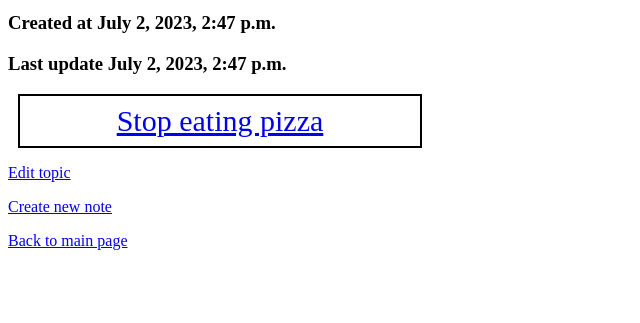
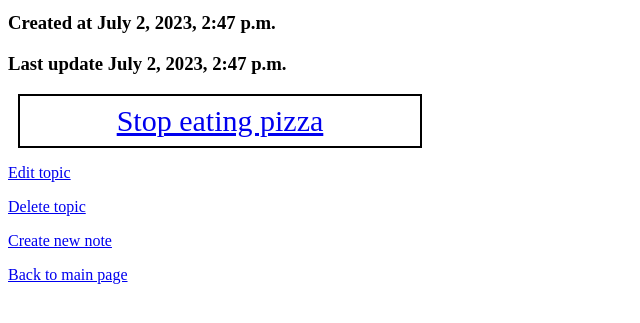
Before and after one commit to Neeyo1/first-website, a Django app: page /notes/topic/2/ in a window 1280 px wide. Shown: the part 142-465 px from the top of the page, without its empty margins (0-640 px from the left). Run offline with Django 3.2, Linux system fonts and the light colour scheme; data comes from the database, SQL or seed files in the repository; both versions use the stored data as it was after the commit.

Commit message:
topic and note delete function

```diff
--- a/firstwebsite/notes/templates/notes/note_detail.html
+++ b/firstwebsite/notes/templates/notes/note_detail.html
@@ -8,5 +8,8 @@
     <a href="/notes/note/edit/{{ note.id}}">Edit note</a>
 </p>
 <p>
+    <a href="/notes/note/delete/{{ note.id}}">Delete note</a>
+</p>
+<p>
     <a href="/notes/topic/{{ note.topic.id }}/">Back to topic</a>
 </p>
--- a/firstwebsite/notes/templates/notes/topic_detail.html
+++ b/firstwebsite/notes/templates/notes/topic_detail.html
@@ -17,6 +17,9 @@
     <a href="/notes/topic/edit/{{ topic.id}}">Edit topic</a>
 </p>
 <p>
+    <a href="/notes/topic/delete/{{ topic.id}}">Delete topic</a>
+</p>
+<p>
     <a href="/notes/note/create/">Create new note</a>
 </p>
 <p>
--- a/firstwebsite/notes/urls.py
+++ b/firstwebsite/notes/urls.py
@@ -10,4 +10,6 @@ urlpatterns = [
     path("topic/edit/<int:topic_id>", views.topic_edit, name="topic_edit"),
     path("note/create/", views.note_create, name="note_create"),
     path("note/edit/<int:note_id>", views.note_edit, name="note_edit"),
+    path("topic/delete/<int:topic_id>", views.topic_delete, name="topic_delete"),
+    path("note/delete/<int:note_id>", views.note_delete, name="note_delete"),
 ]
--- a/firstwebsite/notes/views.py
+++ b/firstwebsite/notes/views.py
@@ -47,7 +47,15 @@ def note_create(request):
             form.save()
             return HttpResponseRedirect("/notes/")
     else:
-        form = NoteForm()
+        last_url = request.META.get('HTTP_REFERER')
+        slashes_list = []
+        i = 0
+        for char_in_url in last_url:
+            if char_in_url == '/':
+                slashes_list.append(i)
+            i += 1
+        last_topic_id = last_url[slashes_list[-2]+1:slashes_list[-1]]
+        form = NoteForm(initial={'topic': last_topic_id})
     return render(request, "notes/topic_create_edit_form.html", {"form": form})
 
 def note_edit(request, note_id):
@@ -60,3 +68,27 @@ def note_edit(request, note_id):
             return HttpResponseRedirect("/notes/")
     context = {"form": form}
     return render(request, "notes/topic_create_edit_form.html", context)
+
+def topic_delete(request, topic_id):
+    topic = get_object_or_404(Topic, pk=topic_id)
+    notes_children = len(topic.note_set.all()) or "0"
+    if request.method == "POST":
+        topic.delete()
+        return HttpResponseRedirect("/notes/")
+    context = {
+        'object_to_delete': topic,
+        'notes_children': notes_children
+        }
+    return render(request, "notes/delete_form.html", context)
+
+def note_delete(request, note_id):
+    note = get_object_or_404(Note, pk=note_id)
+    comments_children = len(note.comment_set.all()) or "0"
+    if request.method == "POST":
+        note.delete()
+        return HttpResponseRedirect("/notes/")
+    context = {
+        'object_to_delete': note,
+        'comments_children': comments_children
+        }
+    return render(request, "notes/delete_form.html", context)
```
Also changed, not shown: firstwebsite/notes/templates/notes/delete_form.html (added, +14 -0 lines), firstwebsite/db.sqlite3, 1 other file.
